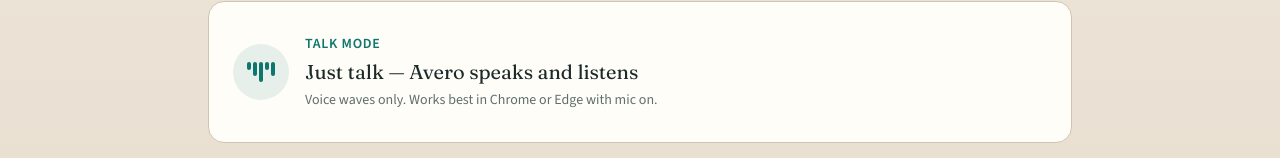
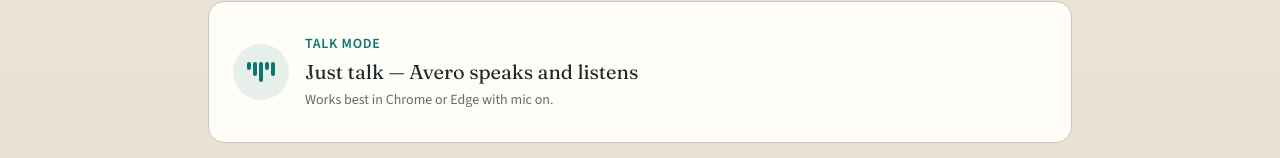
Before and after one commit to shajiaalianwar55/avero_islamabad, a Next.js app: page /incident/new in a window 1280 px wide. Shown: the part 592-750 px from the top of the page. Built offline with nearby package versions, Linux system fonts and the light colour scheme.

Commit message:
Drop 'Voice waves only' from the talk mode card copy.

```diff
--- a/components/triage/guided-flow.tsx
+++ b/components/triage/guided-flow.tsx
@@ -348,7 +348,7 @@
                   Just talk — Avero speaks and listens
                 </p>
                 <p className="mt-1 text-sm text-[var(--avero-muted)]">
-                  Voice waves only. Works best in Chrome or Edge with mic on.
+                  Works best in Chrome or Edge with mic on.
                 </p>
               </div>
             </div>
```
